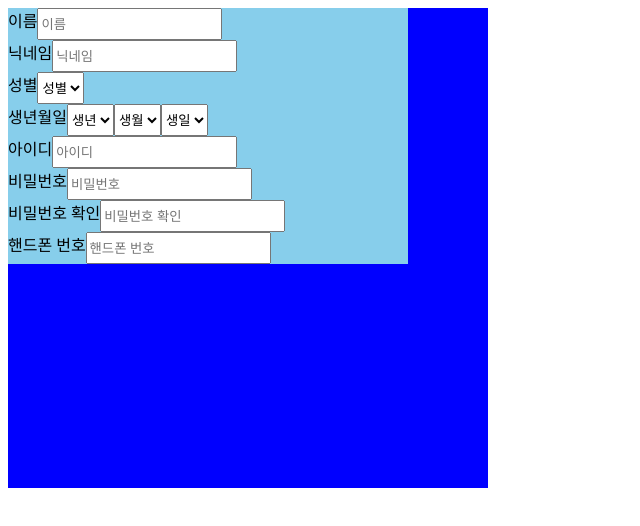
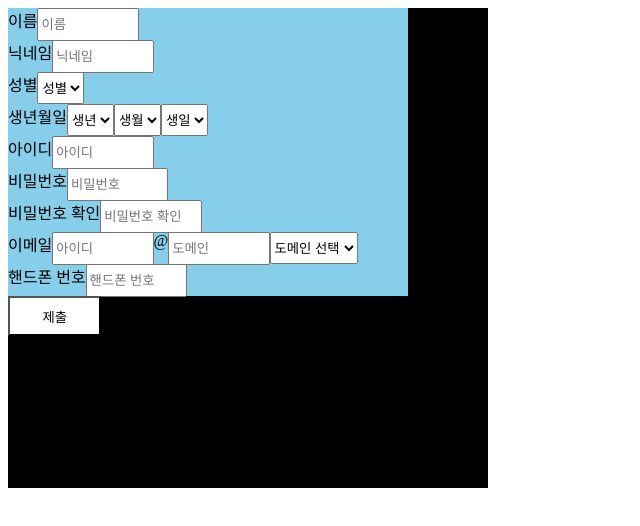
Before and after one commit to KUSITMS-27-chilling/Dachae-FE, a React (Vite) app: page /register in a window 1280 px wide. Shown: the top 526 px of the page, without its empty margins (0-640 px from the left). Built offline with nearby package versions, Linux system fonts and the light colour scheme.

Commit message:
feat: 회원가입 폼 제출 임시 로직 추가

```diff
--- a/package.json
+++ b/package.json
@@ -10,6 +10,7 @@
   },
   "dependencies": {
     "@types/react-router-dom": "5.3.3",
+    "axios": "1.3.5",
     "react": "18.2.0",
     "react-dom": "18.2.0",
     "react-router-dom": "6.10.0",
--- a/src/components/Register/InputForm/InputForm.tsx
+++ b/src/components/Register/InputForm/InputForm.tsx
@@ -4,8 +4,12 @@ import { SingleForm } from "../../../types/register"
 export default function TextForm(props: SingleForm) {
   return (
     <InputFormContainer>
-      <div id="text-form__text">{props.formText}</div>
-      <input type={props.formType} placeholder={props.formText} onClick={props.formChange} />
+      <div>{props.formText}</div>
+      <input
+        type={props.formType}
+        placeholder={props.formText}
+        onChange={props.formChange}
+        className="input--register__form" />
     </InputFormContainer>
   )
 }
--- a/src/components/Register/RegisterForm/RegisterForm.styled.ts
+++ b/src/components/Register/RegisterForm/RegisterForm.styled.ts
@@ -5,9 +5,22 @@ export const RegisterFormContainer = styled.div`
   position: relative;
   width: 30em;
   height: 30em;
-  background-color: blue;
+  background-color: black;
+
+  .input--register__form {
+    width: 7em;
+    height: 2em;
+  }
+`
+
+export const RegisterSubmitBtn = styled.button`
+  width: 7em;
+  height: 3em;
+  background-color: white;
 `
 
 export const RegisterGenderBox = styled(InputFormContainer)``
 
-export const RegisterBirthBox = styled(RegisterGenderBox)``
+export const RegisterBirthBox = styled(InputFormContainer)``
+
+export const RegisterEmailBox = styled(InputFormContainer)``
--- a/src/components/Register/RegisterForm/RegisterForm.tsx
+++ b/src/components/Register/RegisterForm/RegisterForm.tsx
@@ -1,13 +1,34 @@
 import {
   RegisterFormContainer,
   RegisterGenderBox,
-  RegisterBirthBox
+  RegisterBirthBox,
+  RegisterEmailBox,
+  RegisterSubmitBtn
 } from "./RegisterForm.styled"
 import InputForm from "../InputForm"
 import React, { useState } from "react"
+import { useNavigate } from "react-router-dom";
+import axios from "axios";
+import { RegisterData } from "../../../types/register";
 
 export default function Register() {
-  const [month, setMonth] = useState(1);
+  const [name, setName] = useState<string>('');
+  const [nickname, setNickname] = useState<string>('');
+  const [gender, setGender] = useState<string>('');
+  const [year, setYear] = useState<number>(2023);
+  const [month, setMonth] = useState<number>(1);
+  const [day, setDay] = useState<number>(1);
+  const [id, setId] = useState<string>('');
+  const [pwd, setPwd] = useState<string>('');
+  const [pwd2, setPwd2] = useState<string>('');
+  const [emailId, setEmailId] = useState<string>('');
+  const [emailDomain, setEmailDomain] = useState<string>('');
+  const [phone, setPhone] = useState<string>('');
+
+  const now = new Date();
+  let currentYear = now.getFullYear();
+
+  const navigate = useNavigate();
 
   function createYears(e: React.FocusEvent) {
     e.target.innerHTML = `<option disabled selected value="year">생년</option>`;
@@ -49,14 +70,45 @@ export default function Register() {
     }
   }
 
+  function inputEmailDomain(domain: string) {
+    const domainField = document.getElementById('input__email--domain') as HTMLInputElement;
+    domainField!.value = domain;
+  }
+
+  function submitHandler() {
+    const sendData: RegisterData = {
+      name: name,
+      nickName: nickname,
+      gender: gender,
+      age: currentYear - year,
+      id: id,
+      password: pwd,
+      email: `${emailId}@${emailDomain}`,
+      phoneNumber: phone
+    };
+
+    // axios.post("url", sendData).then((response) => {})
+    navigate('/login');
+  }
+
   return(
     <RegisterFormContainer>
-      <InputForm formType="text" formText="이름" formChange={()=>{console.log('name test')}} ></InputForm>
-      <InputForm formType="text" formText="닉네임" formChange={()=>{console.log('nickname test')}} ></InputForm>
+      <InputForm
+        formType="text"
+        formText="이름"
+        formChange={(e: React.ChangeEvent<HTMLInputElement>)=>{setName(e.target!.value)}} ></InputForm>
+      <InputForm
+        formType="text"
+        formText="닉네임"
+        formChange={(e: React.ChangeEvent<HTMLInputElement>)=>{setNickname(e.target!.value)}} ></InputForm>
       <RegisterGenderBox>
         <div id="select__gender--text">성별</div>
-        <select name="성별" id="select__gender--form">
-          <option disabled selected value="gender">성별</option>
+        <select
+          name="성별"
+          id="select__gender--form"
+          defaultValue={"gender"}
+          onChange={(e) => setGender(e.target.value)}>
+          <option disabled value="gender">성별</option>
           <option value="male">남자</option>
           <option value="female">여자</option>
         </select>
@@ -66,25 +118,62 @@ export default function Register() {
         <select
           name="생년"
           id="select__YMD--year"
-          onFocus={(e) => createYears(e)}>
-          <option disabled selected value="year">생년</option>
+          defaultValue={"year"}
+          onFocus={(e) => createYears(e)}
+          onChange={(e) => setYear(Number(e.target.value))}>
+          <option disabled value="year">생년</option>
         </select>
         <select
           name="생월"
           id="select__YMD--month"
+          defaultValue={"month"}
           onFocus={(e) => createMonths(e)}
           onChange={(e) => setMonth(Number(e.target.value))}>
-          <option disabled selected value="month">생월</option>
+          <option disabled value="month">생월</option>
         </select>
-        <select name="생일" id="select__YMD--day" onFocus={(e) => createDays(e)}>
-          <option disabled selected value="day">생일</option>
+        <select
+          name="생일"
+          id="select__YMD--day"
+          defaultValue={"day"}
+          onFocus={(e) => createDays(e)}
+          onChange={(e) => setDay(Number(e.target.value))}>
+          <option disabled value="day">생일</option>
         </select>
       </RegisterBirthBox>
-      <InputForm formType="text" formText="아이디" formChange={()=>{console.log('id test')}} ></InputForm>
-      <InputForm formType="password" formText="비밀번호" formChange={()=>{console.log('pwd test')}} ></InputForm>
-      <InputForm formType="password" formText="비밀번호 확인" formChange={()=>{console.log('pwd confirm test')}} ></InputForm>
-      {/* 이메일 */}
-      <InputForm formType="text" formText="핸드폰 번호" formChange={()=>{console.log('phone number test')}} ></InputForm>
+      <InputForm
+        formType="text"
+        formText="아이디"
+        formChange={(e: React.ChangeEvent<HTMLInputElement>)=>{setId(e.target!.value)}} ></InputForm>
+      <InputForm
+        formType="password"
+        formText="비밀번호"
+        formChange={(e: React.ChangeEvent<HTMLInputElement>)=>{setPwd(e.target!.value)}} ></InputForm>
+      <InputForm
+        formType="password"
+        formText="비밀번호 확인"
+        formChange={(e: React.ChangeEvent<HTMLInputElement>)=>{setPwd2(e.target!.value)}} ></InputForm>
+      <RegisterEmailBox>
+        <div id="select__email--text">이메일</div>
+        <input type="text" placeholder="아이디" id="input__email--id" className="input--register__form" />
+        <div id="select__email--at">@</div>
+        <input type="text" placeholder="도메인" id="input__email--domain" className="input--register__form" />
+        <select
+          name="도메인"
+          id="select__email--domain"
+          defaultValue={"email"}
+          onChange={(e) => inputEmailDomain(e.target.value)}>
+          <option disabled value="email">도메인 선택</option>
+          <option value="naver.com">naver.com</option>
+          <option value="gmail.com">gmail.com</option>
+          <option value="daum.net">daum.net</option>
+          <option value="nate.com">nate.com</option>
+        </select>
+      </RegisterEmailBox>
+      <InputForm
+        formType="text"
+        formText="핸드폰 번호"
+        formChange={(e: React.ChangeEvent<HTMLInputElement>)=>{setPhone(e.target!.value)}} ></InputForm>
+      <RegisterSubmitBtn onClick={submitHandler}>제출</RegisterSubmitBtn>
     </RegisterFormContainer>
   )
 }
```
Also changed, not shown: src/types/register.ts (+12 -1 lines), 1 other file (tests, documents, lock files or other folders).
